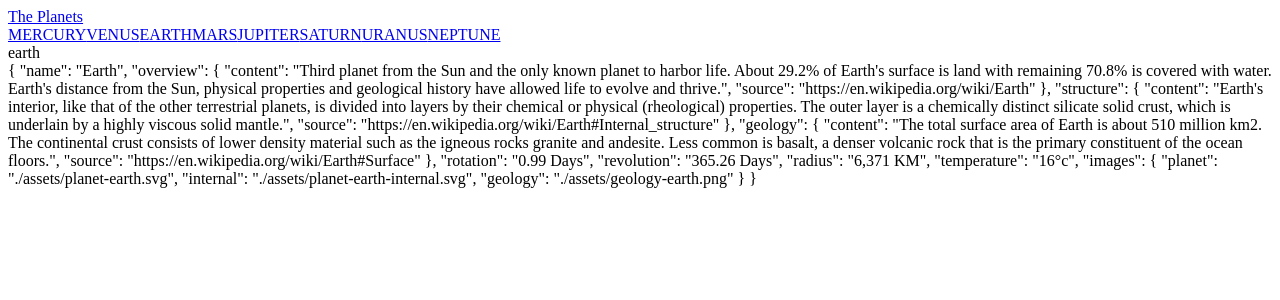
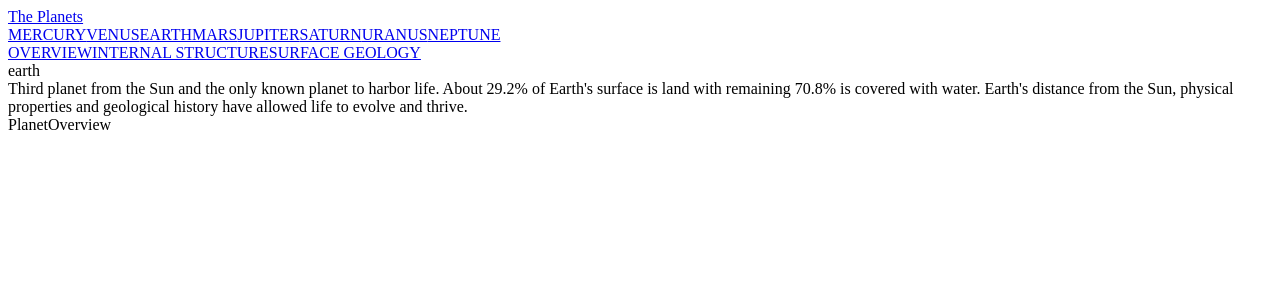
Before and after one commit to raulgaliciab/planets-fact-site, a React (Vite) app: page /earth in a window 1280 px wide. Shown: the top 300 px of the page. Built offline with nearby package versions, Linux system fonts and the light colour scheme.

Commit message:
Planet subpages

```diff
--- a/src/PlanetsApp.jsx
+++ b/src/PlanetsApp.jsx
@@ -1,10 +1,10 @@
-import { Navbar } from './components/Navbar';
+import { AppNavbar } from './components/AppNavbar';
 import { AppRouter } from './router/AppRouter';
 
 export const PlanetsApp = () => {
   return (
     <>
-      <Navbar/>
+      <AppNavbar/>
 
       <AppRouter/>
     </>
--- a/src/components/Navbar.jsx
+++ b/src/components/AppNavbar.jsx
@@ -3,7 +3,7 @@ import data from '../data/data.json';
 
 const planets = data.map( planet => planet.name );
 
-export const Navbar = () => {
+export const AppNavbar = () => {
   return (
     <nav>
       <NavLink to='/'>The Planets</NavLink>
--- /dev/null
+++ b/src/components/PlanetNavbar.jsx
@@ -0,0 +1,21 @@
+import { NavLink, useParams } from 'react-router';
+
+export const PlanetNavbar = () => {
+
+  const { planetName } = useParams();
+  return (
+    <nav>
+      <NavLink to={`/${planetName}/overview`}>
+        OVERVIEW
+      </NavLink>
+
+      <NavLink to={`/${planetName}/internal-structure`}>
+        INTERNAL STRUCTURE
+      </NavLink>
+
+      <NavLink to={`/${planetName}/surface-geology`}>
+        SURFACE GEOLOGY
+      </NavLink>
+    </nav>
+  )
+}
--- a/src/pages/PlanetPage.jsx
+++ b/src/pages/PlanetPage.jsx
@@ -1,6 +1,8 @@
-import { useParams } from 'react-router';
 import data from '../data/data.json';
-import { PlanetRouter } from '../router/PlanetRouter';
+
+import { Outlet, useParams } from 'react-router';
+
+import { PlanetNavbar } from '../components/PlanetNavbar';
 
 export const PlanetPage = () => {
 
@@ -15,11 +17,12 @@ export const PlanetPage = () => {
 
   return (
     <>
+      <PlanetNavbar/>
       {planetName}
       <br />
-      {JSON.stringify(planetData, null, 3)}
+      {planetData.overview.content}
       <br />
-      <PlanetRouter/>
+      <Outlet/>
     </>
   )
 }
--- a/src/router/AppRouter.jsx
+++ b/src/router/AppRouter.jsx
@@ -1,12 +1,20 @@
 import { Route, Routes } from 'react-router';
 import { Home } from '../pages/Home';
 import { PlanetPage } from '../pages/PlanetPage';
+import { PlanetOverview } from '../components/PlanetOverview';
+import { PlanetStructure } from '../components/PlanetStructure';
+import { PlanetGeology } from '../components/PlanetGeology';
 
 export const AppRouter = () => {
   return (
     <Routes>
       <Route path='/' element={ <Home/>} />
-      <Route path='/:planetName/*' element={ <PlanetPage />} />
+      <Route path='/:planetName/*' element={ <PlanetPage />} >
+        <Route index element={ <PlanetOverview />} />
+        <Route path='overview' element={ <PlanetOverview />}/>
+        <Route path='internal-structure' element={ <PlanetStructure />}/>
+        <Route path='surface-geology' element={ <PlanetGeology />}/>
+      </Route>
     </Routes>
   )
 }
--- a/src/router/PlanetRouter.jsx
+++ /dev/null
@@ -1,15 +0,0 @@
-import { Routes, Route } from 'react-router';
-import { PlanetOverview } from '../components/PlanetOverview';
-import { PlanetStructure } from '../components/PlanetStructure';
-import { PlanetGeology } from '../components/PlanetGeology';
-
-export const PlanetRouter = () => {
-
-  return (
-    <Routes>
-      <Route path='overview' element={ <PlanetOverview />}/>
-      <Route path='internal-structure' element={ <PlanetStructure />}/>
-      <Route path='surface-geology' element={ <PlanetGeology />}/>
-    </Routes>
-  )
-}
```
